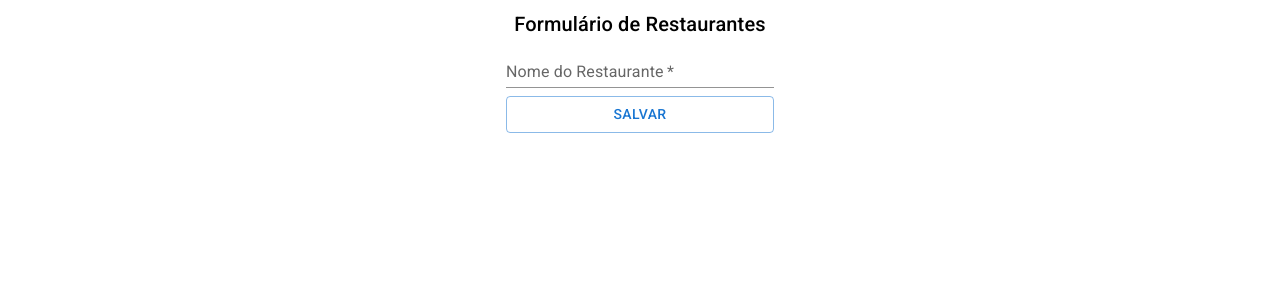
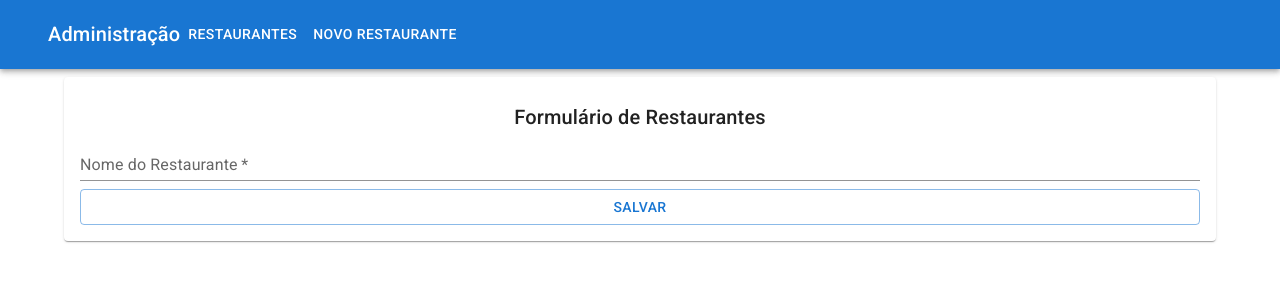
Before and after one commit to AnaCarolinneS/alfood, a React (Create React App) app: page /admin/restaurantes/novo in a window 1280 px wide. Shown: the top 300 px of the page. Built offline with nearby package versions, Linux system fonts and the light colour scheme; the HTML template or start-up script is replaced by a standard one.

Commit message:
Implementando rotas na tela de admin
Implementando rotas na tela de admin

```diff
--- a/src/paginas/AdministracaoRestaurantes/AdministracaoRestaurantes.tsx
+++ b/src/paginas/AdministracaoRestaurantes/AdministracaoRestaurantes.tsx
@@ -1,9 +1,10 @@
-import { Button, Paper, Table, TableBody, TableCell, TableContainer, TableHead, TableRow } from "@mui/material";
+import { AppBar, Box, Button, Container, Paper, Table, TableBody, TableCell, TableContainer, TableHead, TableRow, Toolbar, Typography, Link } from "@mui/material";
 import axios from "axios";
 import { useEffect, useState } from "react";
-import { Link } from "react-router-dom";
 import http from "../../http";
 import IRestaurante from "../../interfaces/IRestaurante";
+
+import { Link as RouterLink } from "react-router-dom"; //alterando o nome para nao gerar conflito
 
 const AdministracaoRestaurantes = () => { //arrow function
     const [restaurantes, setRestaurantes] = useState<IRestaurante[]>([])
@@ -23,6 +24,35 @@
             })
     }
     return (
+
+        <>
+            <AppBar position="static">
+                <Container maxWidth='xl'>
+                    <Toolbar>
+                        <Typography variant="h6">
+                            Administração
+                        </Typography>
+                        <Box sx={{ display: 'flex', flexGrow: 1 }}>
+                            <Link component={RouterLink} to="/admin/restaurantes">
+                                <Button sx={{ my: 2, color: 'white' }}>
+                                    Restaurantes
+                                </Button>
+                            </Link>
+                            <Link component={RouterLink} to="/admin/restaurantes/novo">
+                                <Button sx={{ my: 2, color: 'white' }}>
+                                    Novo Restaurante
+                                </Button>
+                            </Link>
+                        </Box>
+                    </Toolbar>
+                </Container>
+
+            </AppBar>
+
+            <Box>
+                <Container maxWidth='lg' sx={{ marginTop: 1 }}>
+                    <Paper sx={{ p: 2 }}>
+                        {/*Conteudo da pagina*/}
 
                         <TableContainer component={Paper}>
                             <Table>
@@ -45,7 +75,7 @@
                                             {restaurante.nome}
                                         </TableCell>
                                         <TableCell>
-                           [<Link to={`/admin/restaurantes/${restaurante.id}`}> Editar </Link>]
+                                            [<RouterLink to={`/admin/restaurantes/${restaurante.id}`}> Editar </RouterLink>]
                                         </TableCell>
                                         <TableCell>
                                             <Button variant="outlined" color="error" onClick={() => excluir(restaurante)}>Excluir</Button>
@@ -54,6 +84,12 @@
                                 </TableBody>
                             </Table>
                         </TableContainer>
+                    </Paper>
+                </Container>
+            </Box>
+
+        </>
+
     )
 }
 
--- a/src/paginas/AdministracaoRestaurantes/FormularioRestaurante.tsx
+++ b/src/paginas/AdministracaoRestaurantes/FormularioRestaurante.tsx
@@ -1,10 +1,11 @@
-import { TextField, Button, Typography } from "@mui/material";
+import { TextField, Button, Typography, Container, Toolbar, Link, AppBar, Paper } from "@mui/material";
 import { Box } from "@mui/system";
 import axios from "axios";
 import React, { useEffect, useState } from "react";
 import { useParams } from "react-router-dom";
 import http from "../../http";
 import IRestaurante from "../../interfaces/IRestaurante";
+import { Link as RouterLink } from "react-router-dom"; //alterando o nome para nao gerar conflito
 
 const FormularioRestaurante = () => {
 
@@ -40,17 +41,50 @@
     }
 
     return (
-        <Box sx={{display: 'flex', flexDirection:"column", alignItems:"center"}}>
-            <Typography sx={{marginTop: 1}} component="h1" variant="h6">Formulário de Restaurantes</Typography>
-            <Box component="form" onSubmit={aoSubmiterForm}>
+        <>
+            <AppBar position="static">
+                <Container maxWidth='xl'>
+                    <Toolbar>
+                        <Typography variant="h6">
+                            Administração
+                        </Typography>
+                        <Box sx={{ display: 'flex', flexGrow: 1 }}>
+                            <Link component={RouterLink} to="/admin/restaurantes">
+                                <Button sx={{ my: 2, color: 'white' }}>
+                                    Restaurantes
+                                </Button>
+                            </Link>
+                            <Link component={RouterLink} to="/admin/restaurantes/novo">
+                                <Button sx={{ my: 2, color: 'white' }}>
+                                    Novo Restaurante
+                                </Button>
+                            </Link>
+                        </Box>
+                    </Toolbar>
+                </Container>
+
+            </AppBar>
+
+            <Box>
+                <Container maxWidth='lg' sx={{ marginTop: 1 }}>
+                    <Paper sx={{ p: 2 }}>
+                        {/*Conteudo da pagina*/}
+                        <Box sx={{ display: 'flex', flexDirection: "column", alignItems: "center", flexGrow: 1 }}>
+                            <Typography sx={{ marginTop: 1 }} component="h1" variant="h6">Formulário de Restaurantes</Typography>
+                            <Box component="form" sx={{width: '100%'}}onSubmit={aoSubmiterForm}>
                                 <TextField value={nomeRestaurante} onChange={evento => setNomeRestaurante(evento.target.value)} id="standard-basic"
                                     label="Nome do Restaurante"
                                     variant="standard"
                                     fullWidth
                                     required />
-                <Button sx={{marginTop: 1}} type='submit' variant="outlined" fullWidth>Salvar</Button>
+                                <Button sx={{ marginTop: 1 }} type='submit' variant="outlined" fullWidth>Salvar</Button>
                             </Box>
                         </Box>
+                    </Paper>
+                </Container>
+            </Box>
+
+        </>
     )
 }
 
```
Lines whose indentation alone changed are shown as unchanged.
